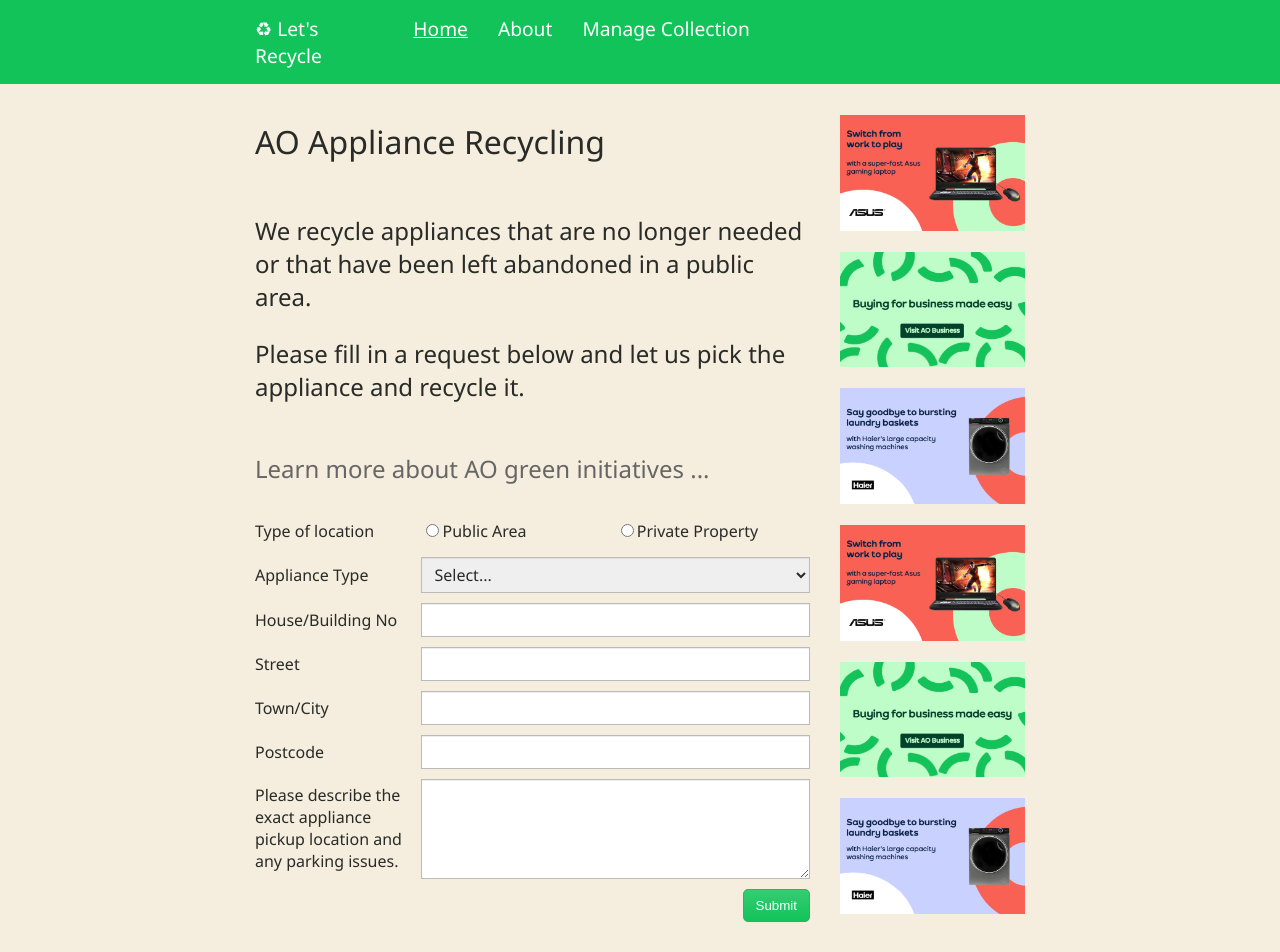
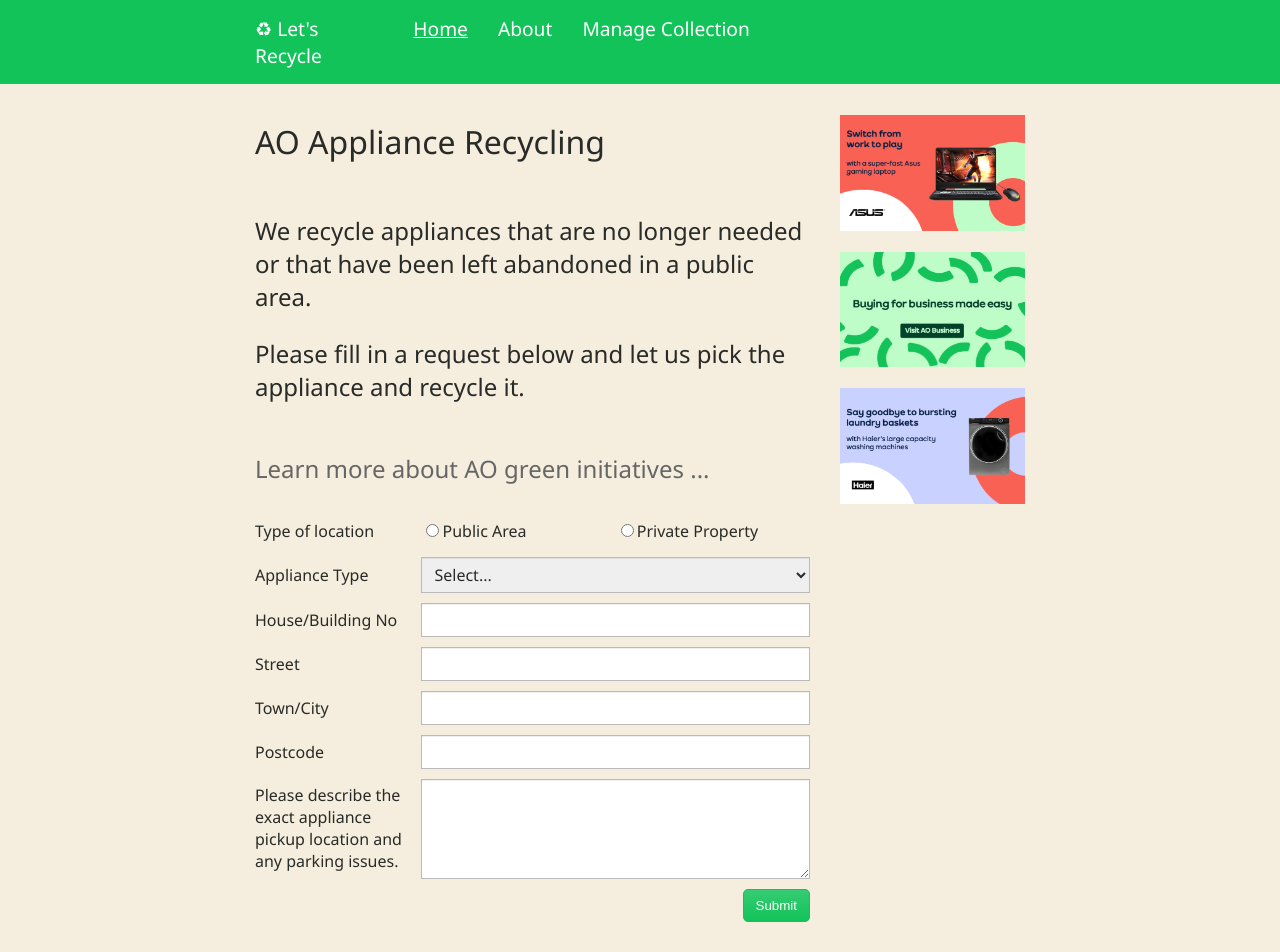
Before and after one commit to lets-recycle-app/lets-recycle-app.github.io, a React (Create React App) app: page /admin in a window 1280 px wide. Shown: the top 952 px of the page. Built offline with nearby package versions, Linux system fonts and the light colour scheme; the HTML template or start-up script is replaced by a standard one.

Commit message:
Ads reduced to three

```diff
--- a/src/components/Sidebar/Sidebar.js
+++ b/src/components/Sidebar/Sidebar.js
@@ -22,21 +22,6 @@
                     <img src={ad3} alt="advertisement3" />
                 </a>
             </p>
-            <p>
-                <a href="https://ao.com" target="_blank" rel="noreferrer">
-                    <img src={ad1} alt="advertisement1" />
-                </a>
-            </p>
-            <p>
-                <a href="https://ao.com" target="_blank" rel="noreferrer">
-                    <img src={ad2} alt="advertisement2" />
-                </a>
-            </p>
-            <p>
-                <a href="https://ao.com" target="_blank" rel="noreferrer">
-                    <img src={ad3} alt="advertisement3" />
-                </a>
-            </p>
         </div>
   );
 }
```
